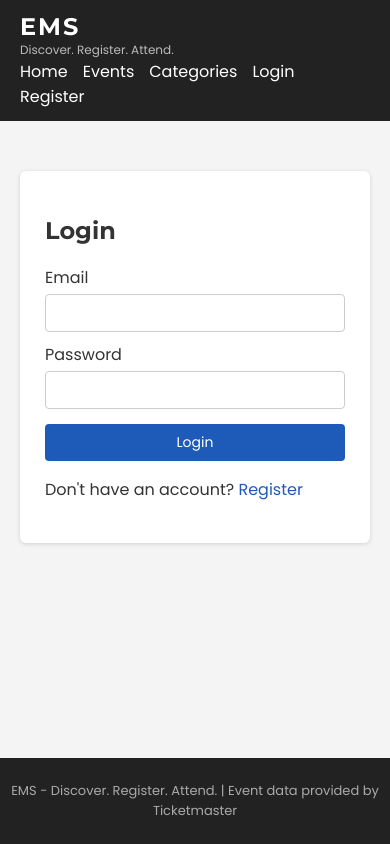
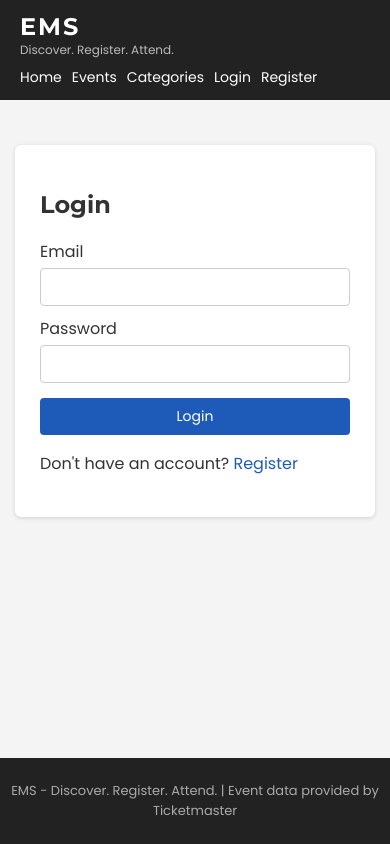
Before and after one commit to muhammadalisaleem/Event-Management-System, a React (Vite) app: page /login in a window 390 px wide. Built offline with nearby package versions, Linux system fonts and the light colour scheme; no server answers.

Commit message:
Improve responsive UI for mobile screens

```diff
--- a/src/index.css
+++ b/src/index.css
@@ -466,3 +466,41 @@ button:disabled {
   font-size: 13px;
   margin-top: 30px;
 }
+
+/* mobile */
+@media (max-width: 600px) {
+  .navbar {
+    flex-direction: column;
+    align-items: flex-start;
+    gap: 8px;
+  }
+
+  .nav-links a {
+    margin-right: 10px;
+    font-size: 14px;
+  }
+
+  .hero {
+    padding: 25px 15px;
+  }
+
+  .hero h1 {
+    font-size: 24px;
+  }
+
+  .search-bar input,
+  .search-bar select,
+  .search-bar button {
+    width: 100%;
+    flex: none;
+  }
+
+  .my-event img {
+    width: 100%;
+    height: 150px;
+  }
+
+  .container {
+    padding: 15px;
+  }
+}
```
